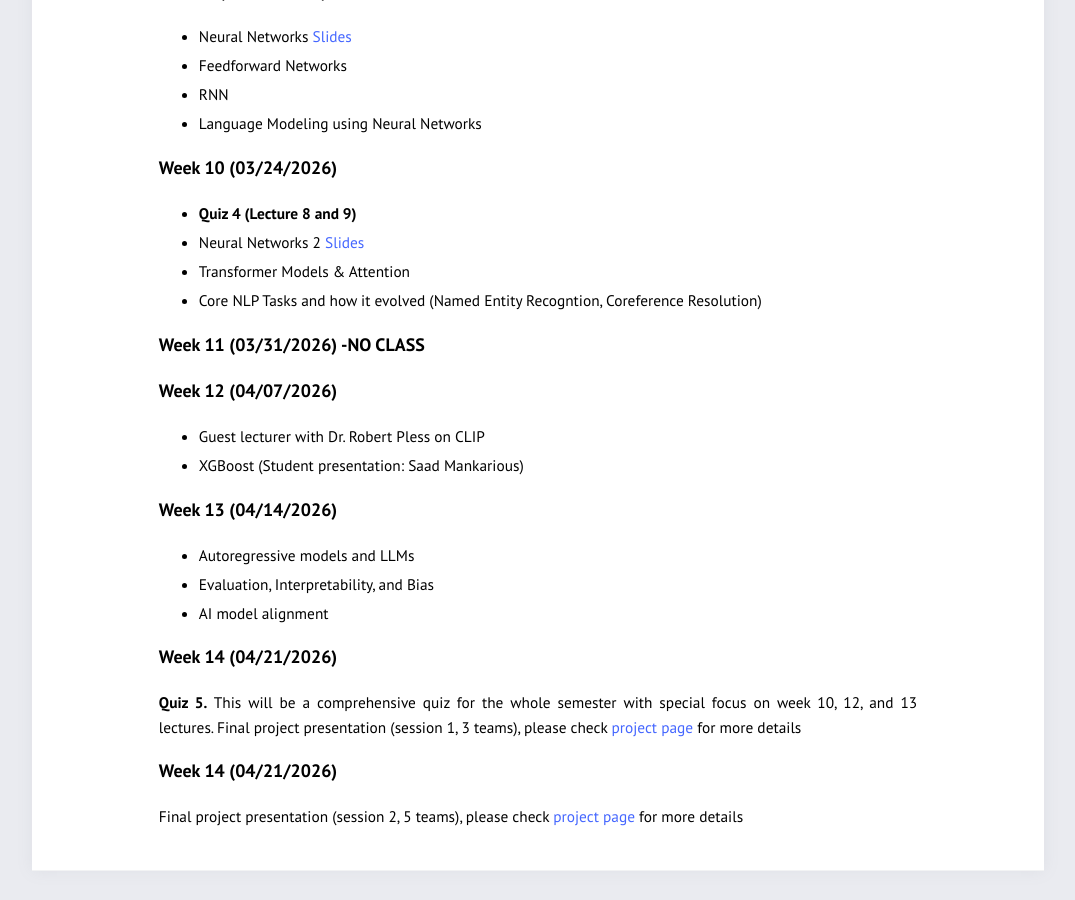
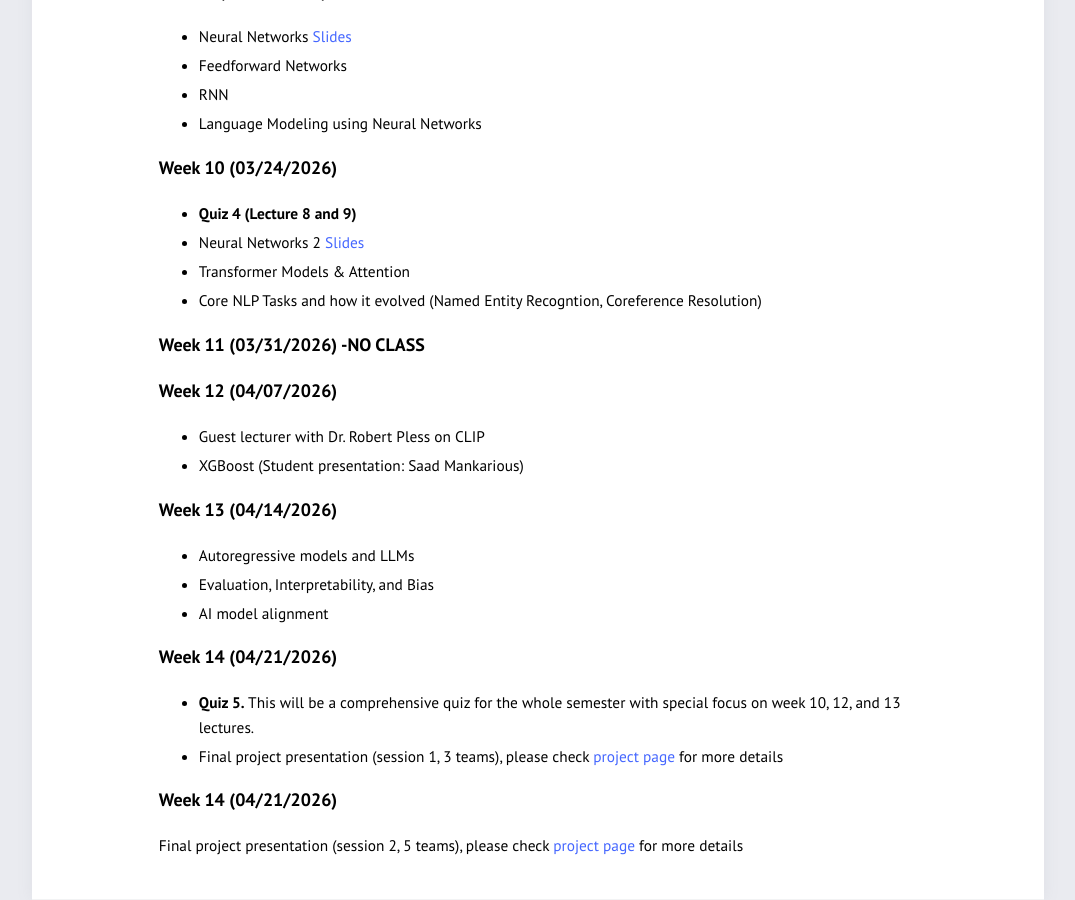
Before and after one commit to azirikly/nlu-gw26, a Jekyll site: the page built from syllabus.md, in a window 1280 px wide and 900 px high, scrolled down 1324 px. Shown: the whole window, without its empty margins (102-1177 px from the left). Built offline with Jekyll 4.4.1, drawn with Linux system fonts in a browser that asks for light colours; before the commit the page ends 2195 px from its top, so only the background shows below that.

```diff
--- a/syllabus.md
+++ b/syllabus.md
@@ -61,8 +61,8 @@ Text Classification [Slides](slides/Lecture3_NLU_Zirikly.pdf)
 - AI model alignment
 
 ### Week 14 (04/21/2026)
-**Quiz 5.** This will be a comprehensive quiz for the whole semester with special focus on week 10, 12, and 13 lectures.
-Final project presentation (session 1, 3 teams), please check [project page](projects.md) for more details
+* **Quiz 5.** This will be a comprehensive quiz for the whole semester with special focus on week 10, 12, and 13 lectures.
+- Final project presentation (session 1, 3 teams), please check [project page](projects.md) for more details
 
 ### Week 14 (04/21/2026)
 Final project presentation (session 2, 5 teams), please check [project page](projects.md) for more details
```
